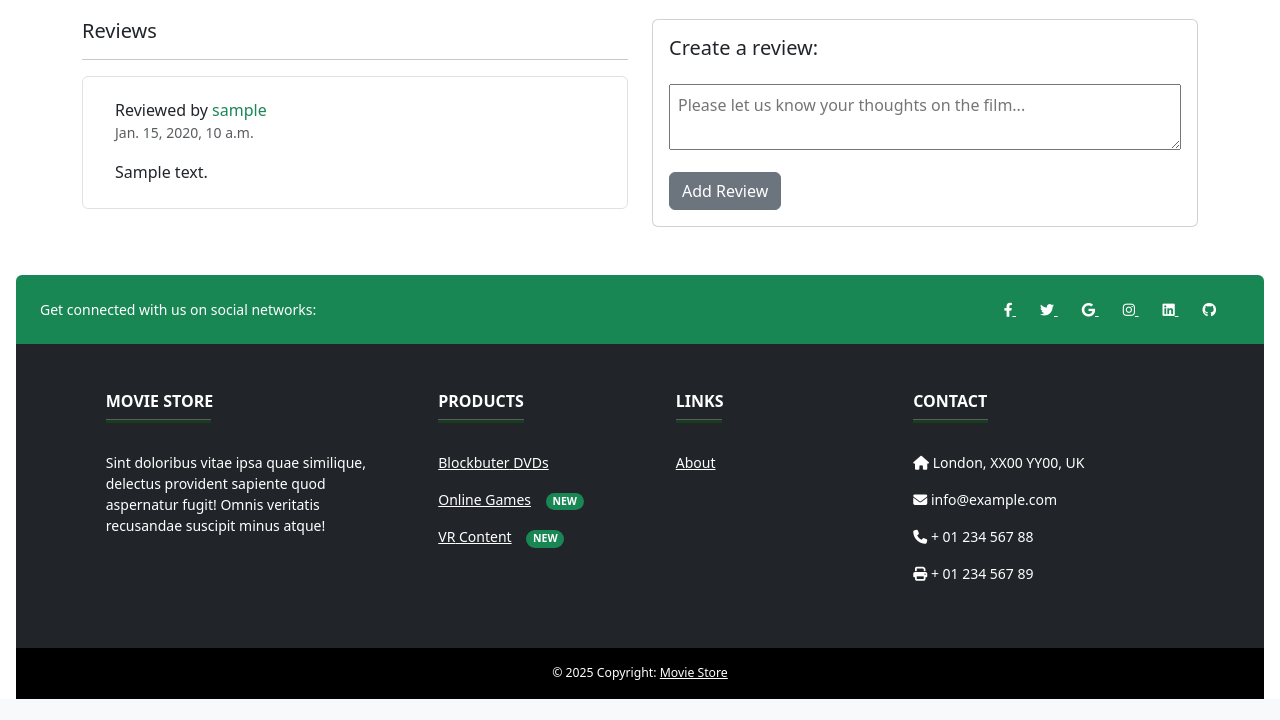
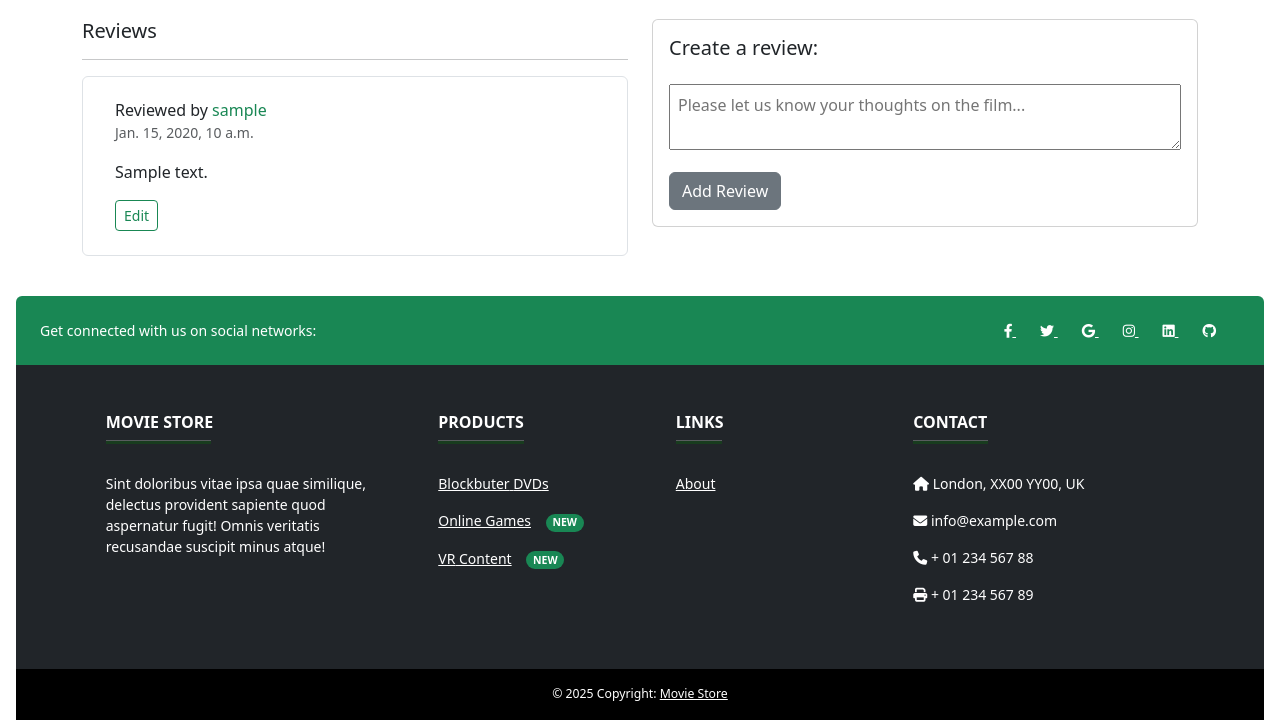
Before and after one commit to johnclamy/chrome-extension-starter, a Django app: page /movies/1/ in a window 1280 px wide. Shown: the part 417-1137 px from the top of the page. Before the commit the page ends 1116 px from the top, so only its background shows below. Run offline with Django 5.2, Linux system fonts and the light colour scheme; a user stored in the database is signed in; tables that the repository leaves empty hold one stand-in row (values such as "Sample post"); grey boxes marked "Sample" are stand-in pictures; some libraries are stand-ins or nearby versions.

Commit message:
introduce a btn link to edit the post for users that created the current post

```diff
--- a/moviestore/movies/templates/movies/show.html
+++ b/moviestore/movies/templates/movies/show.html
@@ -50,6 +50,13 @@
                 </div>
               </div>
               <p class="card-text">{{ review.comment }}</p>
+              {% if user.is_authenticated and user == review.user %}
+              <a
+                href="{% url 'movies.edit_review' id=template_data.movie.id review_id=review.id %}"
+                class="text-capitalize btn btn-outline-success btn-sm"
+                >edit</a
+              >
+              {% endif %}
             </div>
           </li>
           {% endfor %}
```
